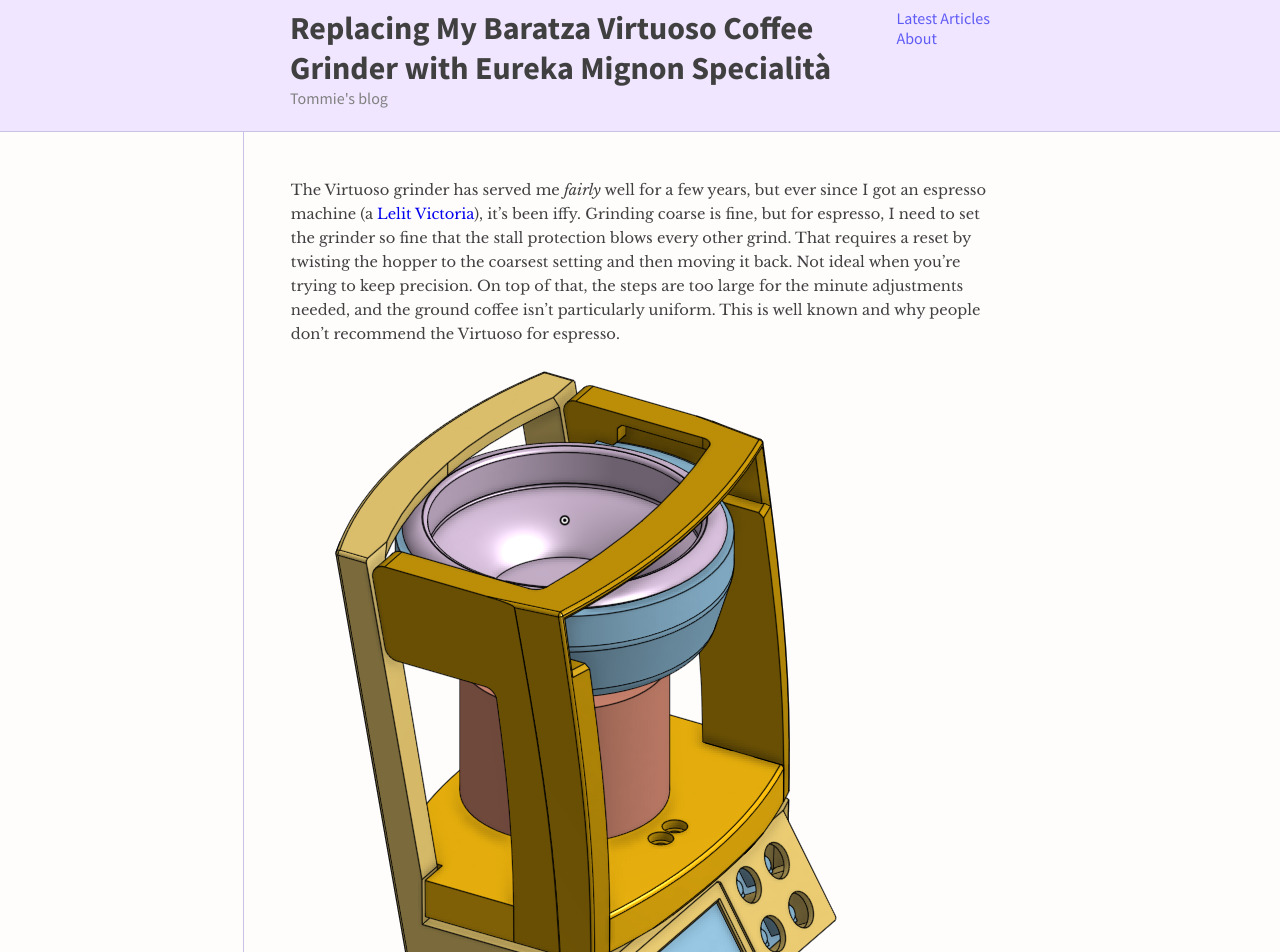
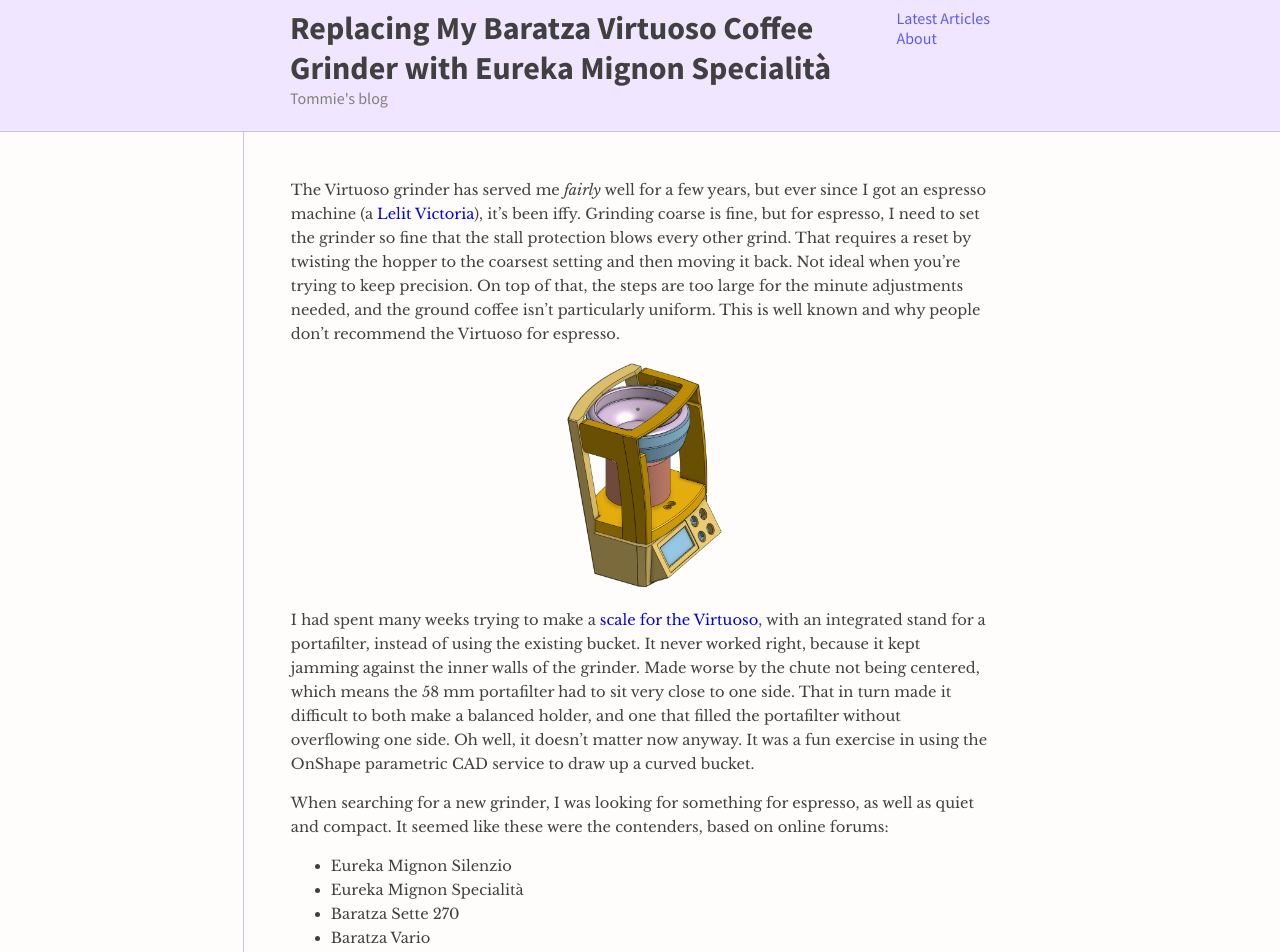
Before and after one commit to tommie/tommie.github.io, a Jekyll site: the page built from _posts/2022-02-21-eureka-mignon-baratza-virtuoso.md, in a window 1280 px wide. Shown: the top 952 px of the page. Built offline with Jekyll 4.4.1, drawn with Linux system fonts in a browser that asks for light colours.

Commit message:
Adds img.small class.

```diff
--- a/_posts/2022-02-21-eureka-mignon-baratza-virtuoso.md
+++ b/_posts/2022-02-21-eureka-mignon-baratza-virtuoso.md
@@ -15,7 +15,7 @@
 uniform. This is well known and why people don't recommend the
 Virtuoso for espresso.
 
-![Isometric view of the CAD model for a scale to fit the Virtuoso](/assets/2022-02-21-virtuoso-scale.png)
+<img alt="Isometric view of the CAD model for a scale to fit the Virtuoso" src="/assets/2022-02-21-virtuoso-scale.png" class="small">
 
 I had spent many weeks trying to make a [scale for the
 Virtuoso](https://cad.onshape.com/documents/42589db6b3cab6c39dec939f/w/87505507d00bc98e5bff7f46/e/a2b25a5eca60e523abdbe7ee),
@@ -57,7 +57,7 @@
 double shot). Since I wanted repeatability, a timer with a 100 ms
 precision sounded useful.
 
-![Mignon and Virtuoso side-by-side](/assets/2022-02-21-mignon-virtuoso.jpg)
+<img alt="Mignon and Virtuoso side-by-side" src="/assets/2022-02-21-mignon-virtuoso.jpg" class="small">
 
 Unpacking the Mignon wasn't exactly an Apple experience, but it was
 certainly well padded. The message "Fragile - Made in Italy" may have
@@ -81,7 +81,7 @@
 and it never blacks out the display. Because of the always-lit
 display, it looks a bit cluttered.
 
-![Victoria and Mignon side-by-side](/assets/2022-02-21-victoria-mignon.jpg)
+<img alt="Victoria and Mignon side-by-side" src="/assets/2022-02-21-victoria-mignon.jpg" class="small">
 
 It would be fun to replace the portafilter holder with a scale, but I
 don't think that's necessary, so I'll spend that time on something
--- a/style/base.css
+++ b/style/base.css
@@ -104,6 +104,13 @@
 
 p > img {
     max-width: 100%;
+}
+
+p > img.small {
+    display: block;
+    margin: 0 auto;
+    max-width: 50%;
+    max-height: 30ex;
 }
 
 :not(.highlight) > code {
```
